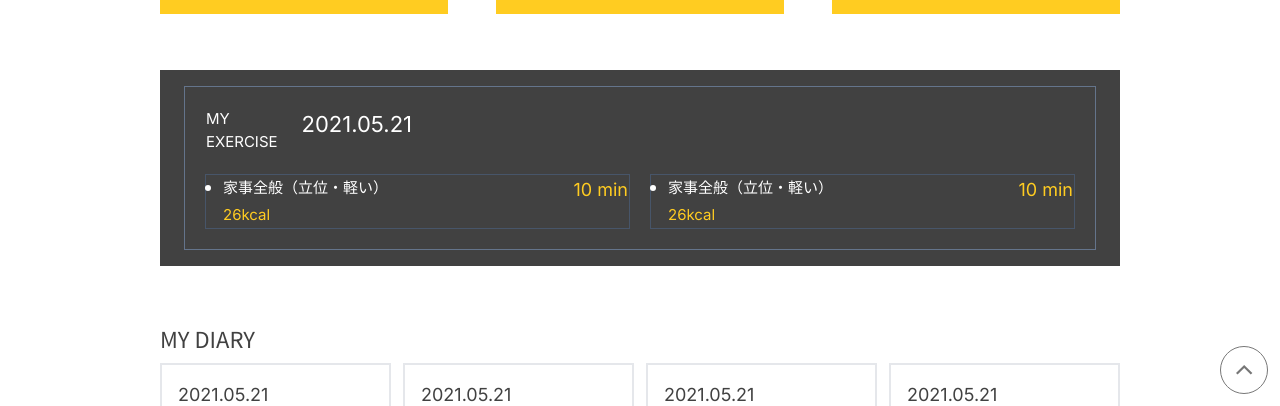
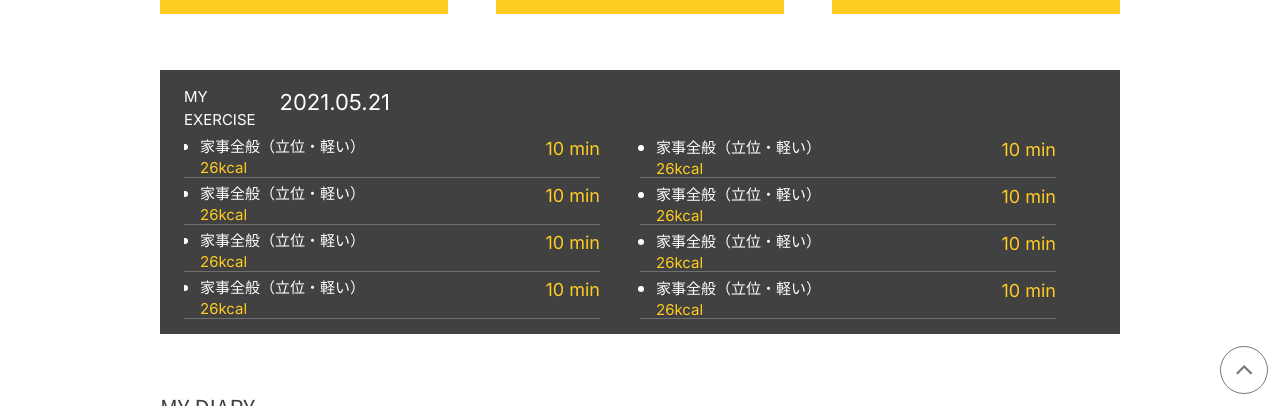
Before and after one commit to kshekh/healthy, a Next.js app: page /myrecord in a window 1280 px wide. Shown: the part 394-800 px from the top of the page. Built offline with nearby package versions, Linux system fonts and the light colour scheme; grey boxes are pictures that could not be loaded.

Commit message:
Implement My Excercise table

```diff
--- a/src/components/Exercise.tsx
+++ b/src/components/Exercise.tsx
@@ -1,50 +1,54 @@
 import React from 'react';
 
+const TableRow = () => {
+  return (
+    <tr>
+      <td className='w-[416px] border-b-[1px] border-customBorder p-0 pb-[2px]'>
+        <div className='flex flex-col'>
+          <div className='flex justify-between h-[22px]'>
+            <ul className='text-left text-[15px] list-disc pl-4'>
+              <li>家事全般（立位・軽い）</li>
+            </ul>
+            <p className='text-right font-inter text-lg text-primary-300'>10 min</p>
+          </div>
+          <p className='text-left font-inter text-[15px] text-primary-300 pl-4 h-[18px]'>26kcal</p>
+        </div>
+      </td>
+
+      <td className='w-[416px] border-b-[1px] border-customBorder p-0'>
+        <div className='flex flex-col'>
+          <div className='flex justify-between h-[22px]'>
+            <ul className='text-left text-[15px] list-disc pl-4'>
+              <li>家事全般（立位・軽い）</li>
+            </ul>
+            <p className='text-right font-inter text-lg text-primary-300'>10 min</p>
+          </div>
+          <p className='text-left font-inter text-[15px] text-primary-300 pl-4 h-[18px]'>26kcal</p>
+        </div>
+      </td>
+    </tr>
+  );
+};
 const Exercise = () => {
   return (
-    <div className='bg-dark-500 overflow-y-scroll max-h-[264px] px-6 py-4 mb-14'>
-      <table className='w-full border-separate border-spacing-5 border border-slate-500'>
-        <thead>
-          <tr>
-            <th className='text-left font-inter flex'>
+    <div className='bg-dark-500 h-[264px] mb-14 px-6 py-4'>
+      <div className='text-left font-inter flex'>
         <p className='font-normal text-[15px] mr-6'>
           MY
           <br />
           EXERCISE
         </p>
         <p className='font-normal text-[22px]'>2021.05.21</p>
-            </th>
-            <th className='px-4 py-2'></th>
-          </tr>
-        </thead>
+      </div>
+      <div className='max-h-[192px] overflow-x-hidden overflow-y-scroll scrollbar'>
+        <table className='table-fixed w-full border-separate border-spacing-x-10 border-spacing-y-1 ml-[-40px]'>
           <tbody>
-          <tr>
-            <td className='border border-slate-600'>
-              <div className='flex flex-col'>
-                <div className='flex justify-between'>
-                  <ul className='text-left text-[15px] list-disc pl-4'>
-                    <li>家事全般（立位・軽い）</li>
-                  </ul>
-                  <p className='text-right font-inter text-lg text-primary-300'>10 min</p>
-                </div>
-                <p className='text-left font-inter text-[15px] text-primary-300 pl-4'>26kcal</p>
-              </div>
-            </td>
-            <td className='border border-slate-600'>
-              <div className='flex flex-col'>
-                <div className='flex justify-between'>
-                  <ul className='text-left text-[15px] list-disc pl-4'>
-                    <li>家事全般（立位・軽い）</li>
-                  </ul>
-                  <p className='text-right font-inter text-lg text-primary-300'>10 min</p>
-                </div>
-                <p className='text-left font-inter text-[15px] text-primary-300 pl-4'>26kcal</p>
-              </div>
-            </td>
-          </tr>
-
+            {[...Array(10)].map((index) => (
+              <TableRow key={index} />
+            ))}
           </tbody>
         </table>
+      </div>
     </div>
   );
 };
--- a/src/styles/globals.css
+++ b/src/styles/globals.css
@@ -6,20 +6,28 @@
   body {
     font-family: 'Noto Sans JP', sans-serif;
   }
+  .scrollbar::-webkit-scrollbar-track {
+    @apply bg-gray-400 rounded-md;
+  }
+  .scrollbar::-webkit-scrollbar {
+    @apply bg-transparent;
+    width: 6px;
+  }
+  .scrollbar::-webkit-scrollbar-thumb {
+    @apply bg-primary-300 rounded-md;
+  }
 }
 
 * {
   @apply text-light;
 }
 
-.progress-circle{
-
-  animation: animation 2s linear forwards
+.progress-circle {
+  animation: animation 2s linear forwards;
 }
 
 @keyframes animation {
   100% {
-    stroke-dashoffset:
+    stroke-dashoffset: 0%;
   }
-
 }
```
Lines whose indentation alone changed are shown as unchanged.
